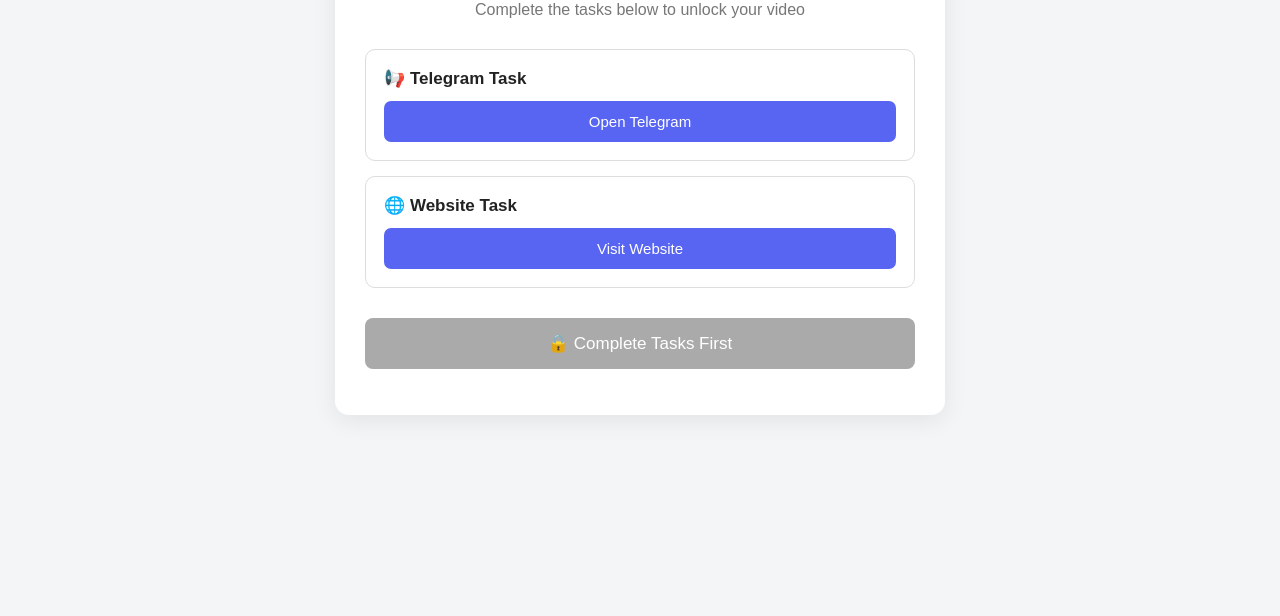
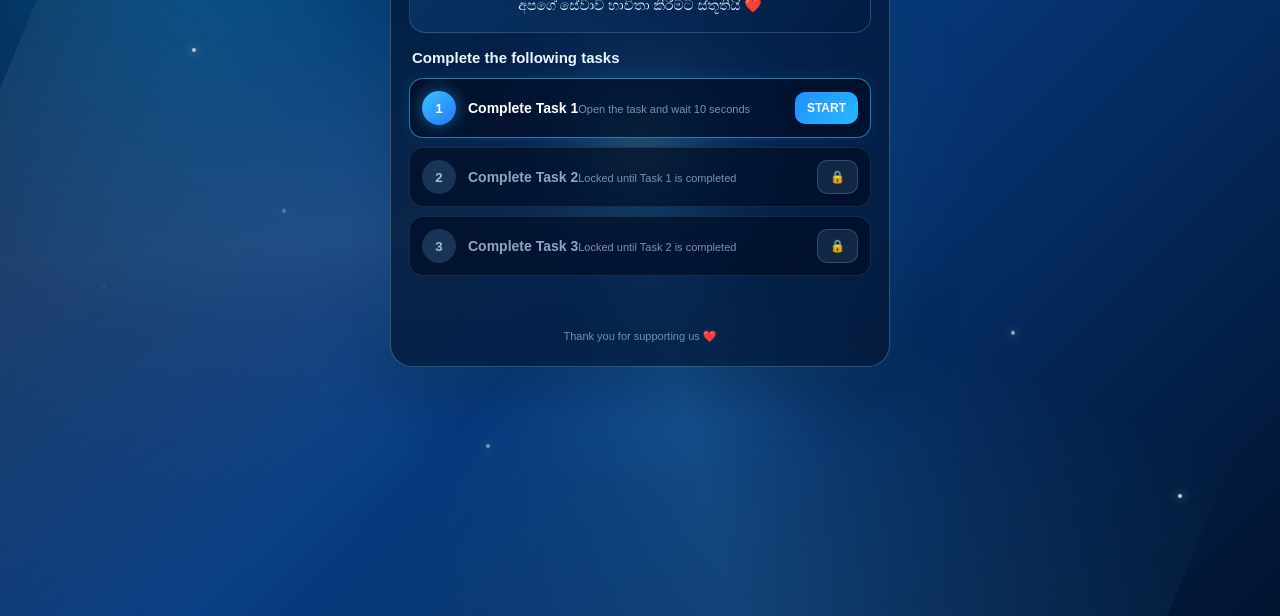
Before and after one commit to ssruby12345-cmyk/my-link-locker, a plain HTML site: page index.html in a window 1280 px wide. Shown: the part 184-800 px from the top of the page. Drawn offline with Linux system fonts and the light colour scheme.

Commit message:
Add files via upload

```diff
--- a/index.html
+++ b/index.html
@@ -2,224 +2,213 @@
 <html lang="si">
 <head>
 <meta charset="UTF-8">
-<meta name="viewport" content="width=device-width, initial-scale=1.0">
+<meta name="viewport" content="width=device-width,initial-scale=1.0">
+<title>Welcome</title>
+<style>
+*{box-sizing:border-box}
+html,body{margin:0;min-height:100%;font-family:Arial,sans-serif}
+body{
+  color:#fff;
+  overflow-x:hidden;
+  background:
+    radial-gradient(circle at 50% 42%,rgba(120,210,255,.55) 0,rgba(35,115,210,.28) 16%,transparent 42%),
+    radial-gradient(circle at 15% 15%,rgba(0,180,255,.28),transparent 30%),
+    linear-gradient(135deg,#031b3d,#063c83 48%,#02132f);
+  position:relative;
+}
+body:before{
+  content:"";
+  position:fixed; inset:-30%;
+  background:conic-gradient(from 0deg,transparent,rgba(77,190,255,.18),transparent 30%,rgba(255,255,255,.10),transparent 55%);
+  animation:spin 16s linear infinite;
+  pointer-events:none;
+}
+.orb{
+  position:fixed;
+  left:50%;top:42%;
+  width:330px;height:330px;
+  transform:translate(-50%,-50%);
+  border-radius:50%;
+  background:radial-gradient(circle,#fff 0,#a9eaff 4%,#35b9ff 18%,rgba(27,143,255,.28) 43%,transparent 70%);
+  filter:blur(1px);
+  opacity:.75;
+  animation:orb 4s ease-in-out infinite;
+  pointer-events:none;
+}
+.stars{position:fixed;inset:0;pointer-events:none}
+.stars i{
+  position:absolute;width:4px;height:4px;border-radius:50%;
+  background:#fff;opacity:0;
+  box-shadow:0 0 10px #fff;
+  animation:rise 5s linear infinite;
+}
+.stars i:nth-child(1){left:8%;top:80%;animation-delay:.2s}
+.stars i:nth-child(2){left:22%;top:65%;animation-delay:1.2s}
+.stars i:nth-child(3){left:38%;top:90%;animation-delay:2s}
+.stars i:nth-child(4){left:62%;top:82%;animation-delay:1s}
+.stars i:nth-child(5){left:79%;top:72%;animation-delay:2.7s}
+.stars i:nth-child(6){left:92%;top:88%;animation-delay:3.5s}
+.stars i:nth-child(7){left:15%;top:35%;animation-delay:3s}
+.stars i:nth-child(8){left:86%;top:30%;animation-delay:1.8s}
 
-<title>Video Unlock</title>
+.wrap{position:relative;z-index:2;width:min(94%,500px);margin:0 auto;padding:28px 0 45px}
+.logo{text-align:center;font-weight:800;font-size:28px;letter-spacing:.5px;text-shadow:0 0 18px rgba(120,220,255,.7);animation:drop .7s ease}
+.sub{text-align:center;margin:7px 0 22px;color:#d7efff;font-size:13px}
 
-<style>
-* {
-    box-sizing: border-box;
+.panel{
+  background:rgba(4,20,48,.72);
+  border:1px solid rgba(165,225,255,.28);
+  border-radius:22px;
+  padding:23px 18px;
+  box-shadow:0 18px 60px rgba(0,0,0,.35),0 0 45px rgba(35,164,255,.18);
+  backdrop-filter:blur(16px);
+  animation:panel .8s ease;
 }
+.welcome{
+  text-align:center;
+  padding:16px 10px 18px;
+  margin-bottom:16px;
+  border-radius:16px;
+  background:linear-gradient(135deg,rgba(28,126,220,.22),rgba(0,20,55,.35));
+  border:1px solid rgba(151,224,255,.2);
+}
+.welcome .big{font-size:24px;font-weight:800;margin-bottom:7px}
+.welcome .si{font-size:14px;color:#e9f8ff}
 
-body {
-    margin: 0;
-    font-family: Arial, sans-serif;
-    background: #f4f5f7;
-    color: #222;
+.tasks-title{font-size:15px;font-weight:800;margin:6px 3px 12px;color:#eaf7ff}
+
+.task{
+  width:100%;display:flex;align-items:center;gap:12px;
+  border:1px solid rgba(153,215,255,.13);
+  border-radius:14px;padding:12px 12px;margin:9px 0;
+  background:rgba(0,13,35,.68);color:#8ca7c2;
+  transition:.25s;cursor:not-allowed;text-align:left;
 }
+.task.active{color:#fff;cursor:pointer;border-color:rgba(92,198,255,.55);box-shadow:0 0 18px rgba(40,167,255,.12)}
+.task.active:hover{transform:translateY(-2px);background:rgba(18,71,126,.65);box-shadow:0 0 26px rgba(54,185,255,.24)}
+.num{
+  flex:0 0 34px;height:34px;border-radius:50%;
+  display:grid;place-items:center;background:#193456;color:#9eb9d5;font-weight:800;
+}
+.active .num{background:linear-gradient(135deg,#39c4ff,#2477ff);color:#fff;box-shadow:0 0 16px rgba(43,178,255,.5)}
+.tasktext{flex:1}.taskname{font-size:14px;font-weight:800}.desc{font-size:11px;color:#7694b3;margin-top:3px}
+.action{
+  padding:9px 12px;border-radius:10px;border:1px solid rgba(120,210,255,.25);
+  background:#122744;color:#91a9c1;font-size:12px;font-weight:800;white-space:nowrap;
+}
+.active .action{background:linear-gradient(135deg,#208fff,#25b9ff);color:#fff;border:0}
+.done{border-color:rgba(64,221,157,.4)!important}
+.done .num{background:#1caf78;color:#fff}
+.done .action{background:#123f35;color:#71e0b7}
 
-.container {
-    max-width: 650px;
-    margin: 60px auto;
-    padding: 20px;
+.status{text-align:center;min-height:22px;margin:16px 0 10px;font-size:13px;color:#d7edff}
+#continueBtn{
+  display:none;width:100%;padding:14px;border:0;border-radius:13px;
+  background:linear-gradient(135deg,#fff,#aeeaff);color:#03204b;
+  font-size:15px;font-weight:900;cursor:pointer;
+  box-shadow:0 0 25px rgba(157,229,255,.35);
+  animation:pulse 1.6s infinite;
 }
+.note{text-align:center;color:#7391ae;font-size:11px;margin-top:16px}
 
-.card {
-    background: white;
-    border-radius: 14px;
-    padding: 30px;
-    box-shadow: 0 5px 25px rgba(0,0,0,0.08);
-}
+@keyframes spin{to{transform:rotate(360deg)}}
+@keyframes orb{0%,100%{transform:translate(-50%,-50%) scale(.82);opacity:.52}50%{transform:translate(-50%,-50%) scale(1.18);opacity:.9}}
+@keyframes rise{0%{transform:translateY(40px);opacity:0}20%{opacity:.9}100%{transform:translateY(-180px);opacity:0}}
+@keyframes panel{from{opacity:0;transform:translateY(25px) scale(.97)}to{opacity:1;transform:none}}
+@keyframes drop{from{opacity:0;transform:translateY(-15px)}to{opacity:1;transform:none}}
+@keyframes pulse{50%{box-shadow:0 0 38px rgba(157,229,255,.6)}}
 
-h1 {
-    text-align: center;
-    margin-bottom: 10px;
-}
-
-.subtitle {
-    text-align: center;
-    color: #777;
-    margin-bottom: 30px;
-}
-
-.task {
-    border: 1px solid #ddd;
-    border-radius: 10px;
-    padding: 18px;
-    margin-bottom: 15px;
-}
-
-.task-title {
-    font-size: 17px;
-    font-weight: bold;
-    margin-bottom: 12px;
-}
-
-.task button {
-    width: 100%;
-    padding: 12px;
-    border: none;
-    border-radius: 7px;
-    background: #5865f2;
-    color: white;
-    font-size: 15px;
-    cursor: pointer;
-}
-
-.task button:hover {
-    opacity: 0.9;
-}
-
-.complete {
-    color: green;
-    font-weight: bold;
-}
-
-.unlock {
-    width: 100%;
-    padding: 15px;
-    margin-top: 15px;
-    border: none;
-    border-radius: 8px;
-    background: #222;
-    color: white;
-    font-size: 17px;
-    cursor: pointer;
-}
-
-.unlock:disabled {
-    background: #aaa;
-    cursor: not-allowed;
-}
-
-#message {
-    text-align: center;
-    margin-top: 15px;
-    color: #777;
+@media(max-width:430px){
+ .wrap{padding-top:20px}
+ .panel{padding:19px 13px;border-radius:18px}
+ .task{gap:9px;padding:11px 9px}
+ .action{padding:8px 9px;font-size:11px}
+ .desc{font-size:10px}
 }
 </style>
 </head>
+<body>
+<div class="orb"></div>
+<div class="stars"><i></i><i></i><i></i><i></i><i></i><i></i><i></i><i></i></div>
 
-<body>
+<div class="wrap">
+  <div class="logo">✨ Welcome!</div>
+  <div class="sub">Continue to unlock</div>
 
-<div class="container">
-
-<div class="card">
-
-<h1>🔒 Video Unlock</h1>
-
-<p class="subtitle">
-Complete the tasks below to unlock your video
-</p>
-
-<div class="task">
-
-<div class="task-title">
-📢 Telegram Task
+  <div class="panel">
+    <div class="welcome">
+      <div class="big">👋 Welcome!</div>
+      <div class="si">අපගේ සේවාව භාවිතා කිරීමට ස්තූතියි ❤️</div>
     </div>
 
-<button id="telegramBtn" onclick="completeTelegram()">
-Open Telegram
+    <div class="tasks-title">Complete the following tasks</div>
+
+    <button class="task active" id="task1" onclick="startTask(1)">
+      <span class="num">1</span>
+      <span class="tasktext"><span class="taskname">Complete Task 1</span><span class="desc">Open the task and wait 10 seconds</span></span>
+      <span class="action">START</span>
     </button>
 
-</div>
-
-<div class="task">
-
-<div class="task-title">
-🌐 Website Task
-</div>
-
-<button id="websiteBtn" onclick="completeWebsite()">
-Visit Website
+    <button class="task" id="task2" disabled onclick="startTask(2)">
+      <span class="num">2</span>
+      <span class="tasktext"><span class="taskname">Complete Task 2</span><span class="desc">Locked until Task 1 is completed</span></span>
+      <span class="action">🔒</span>
     </button>
 
-</div>
-
-<button id="unlockBtn" class="unlock" disabled onclick="unlockVideo()">
-🔒 Complete Tasks First
+    <button class="task" id="task3" disabled onclick="startTask(3)">
+      <span class="num">3</span>
+      <span class="tasktext"><span class="taskname">Complete Task 3</span><span class="desc">Locked until Task 2 is completed</span></span>
+      <span class="action">🔒</span>
     </button>
 
-<p id="message"></p>
-
+    <div class="status" id="status"></div>
+    <button id="continueBtn" onclick="finish()">Continue to Bot ➜</button>
+    <div class="note">Thank you for supporting us ❤️</div>
   </div>
-
 </div>
 
 <script>
+const taskLinks={
+  1:"https://example.com/task1",
+  2:"https://example.com/task2",
+  3:"https://example.com/task3"
+};
+const WAIT_SECONDS=10;
+const destination="https://t.me/nikdab21_bot?start=video1";
+let currentTask=0,timer=null;
 
-let telegramDone = false;
-let websiteDone = false;
-
-function completeTelegram() {
-
-    window.open(
-        "https://t.me/nikdab21_bot",
-        "_blank"
-    );
-
-    setTimeout(function() {
-
-        telegramDone = true;
-
-        document.getElementById("telegramBtn").innerHTML =
-            "✅ Completed";
-
-        document.getElementById("telegramBtn").disabled = true;
-
-        checkTasks();
-
-    }, 3000);
+function startTask(n){
+  if(n!==currentTask+1)return;
+  currentTask=n;
+  const b=document.getElementById("task"+n);
+  b.classList.remove("active");b.classList.add("done");
+  b.querySelector(".action").innerText="⏳ 10s";
+  document.getElementById("status").innerText="Please wait 10 seconds...";
+  window.open(taskLinks[n],"_blank");
+  let left=WAIT_SECONDS;
+  timer=setInterval(()=>{
+    left--;
+    if(left>0){
+      document.getElementById("status").innerText="Please wait "+left+" seconds...";
+      b.querySelector(".action").innerText="⏳ "+left+"s";
+    }else{
+      clearInterval(timer);
+      b.querySelector(".action").innerText="✓ DONE";
+      b.querySelector(".desc").innerText="Task completed";
+      if(n<3){
+        const next=document.getElementById("task"+(n+1));
+        next.disabled=false;next.classList.add("active");
+        next.querySelector(".action").innerText="START";
+        next.querySelector(".desc").innerText="Open the task and wait 10 seconds";
+        document.getElementById("status").innerText="✓ Task "+n+" completed. Next task unlocked!";
+      }else{
+        document.getElementById("status").innerText="🎉 All tasks completed!";
+        document.getElementById("continueBtn").style.display="block";
       }
-
-
-function completeWebsite() {
-
-    window.open(
-        "https://example.com",
-        "_blank"
-    );
-
-    setTimeout(function() {
-
-        websiteDone = true;
-
-        document.getElementById("websiteBtn").innerHTML =
-            "✅ Completed";
-
-        document.getElementById("websiteBtn").disabled = true;
-
-        checkTasks();
-
-    }, 3000);
     }
-
-
-function checkTasks() {
-
-    if (telegramDone && websiteDone) {
-
-        document.getElementById("unlockBtn").disabled = false;
-
-        document.getElementById("unlockBtn").innerHTML =
-            "🔓 Unlock Video";
-
-        document.getElementById("message").innerHTML =
-            "✅ All tasks completed!";
-
+  },1000);
 }
-
-}
-
-
-function unlockVideo() {
-
-    window.location.href =
-        "https://t.me/nikdab21_bot?start=video1";
-
-}
-
+function finish(){location.href=destination}
 </script>
-
 </body>
 </html>
```
Lines whose indentation alone changed are shown as unchanged.
